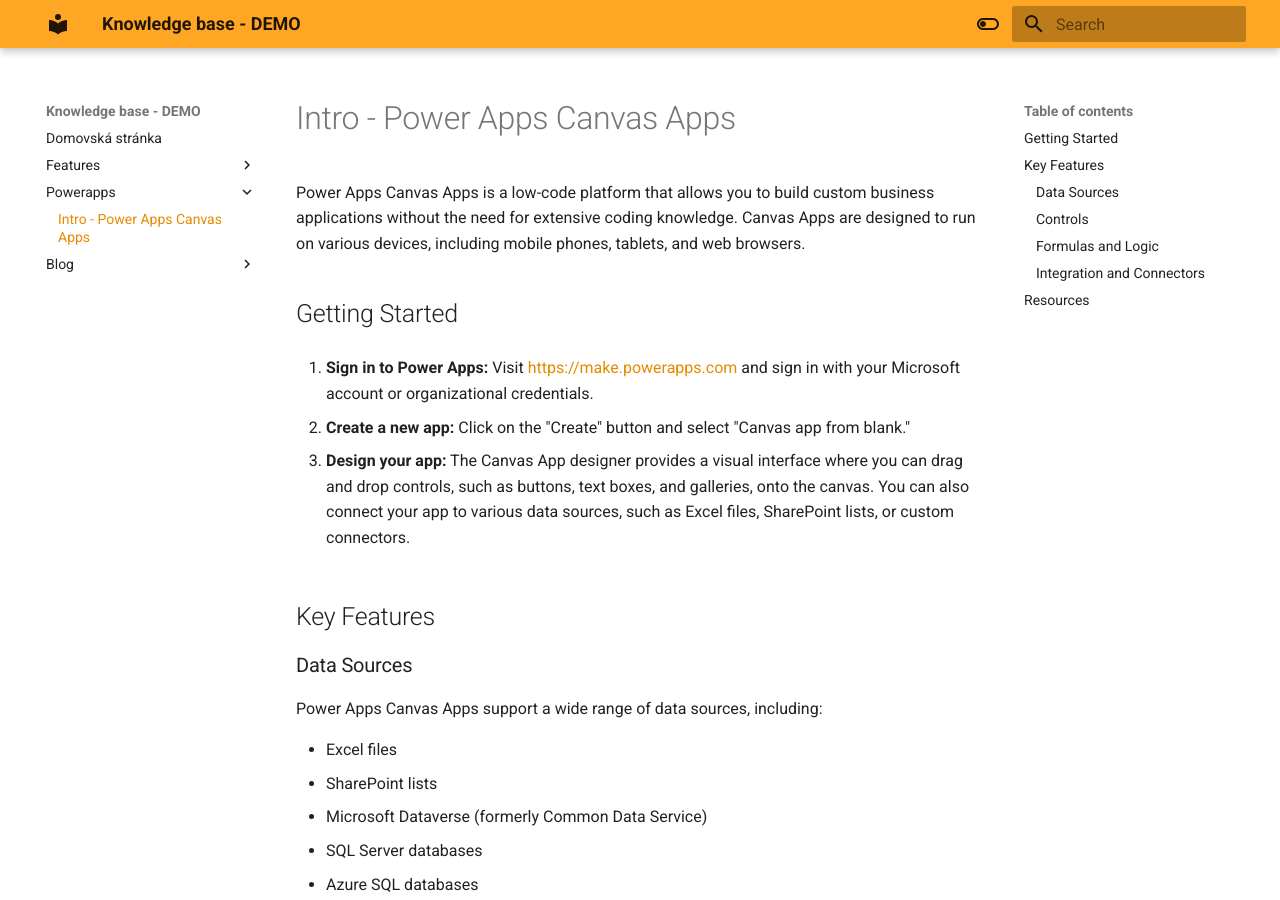
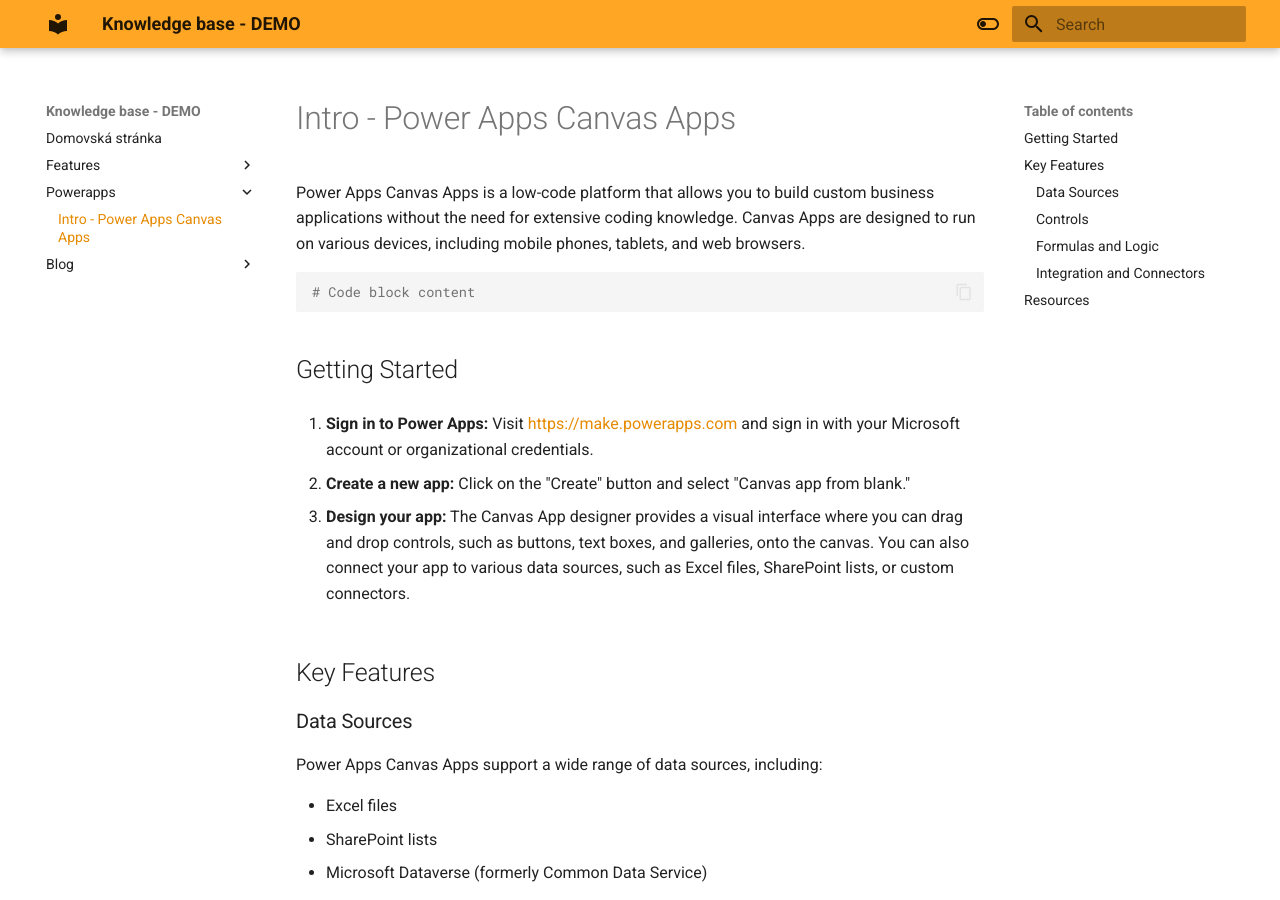
Before and after one commit to fvigh/kb, an MkDocs documentation site: the page built from docs/Powerapps/Intro.md, in a window 1280 px wide and 900 px high. Built offline with MkDocs 1.6.1 and Material for MkDocs 9.7.7, drawn with Linux system fonts in a browser that asks for light colours.

Commit message:
Update Intro.md

````diff
--- a/docs/Powerapps/Intro.md
+++ b/docs/Powerapps/Intro.md
@@ -1,6 +1,10 @@
 # Intro - Power Apps Canvas Apps
 
 Power Apps Canvas Apps is a low-code platform that allows you to build custom business applications without the need for extensive coding knowledge. Canvas Apps are designed to run on various devices, including mobile phones, tablets, and web browsers.
+
+``` { .yaml .copy }
+# Code block content
+```
 
 ## Getting Started
 
````
